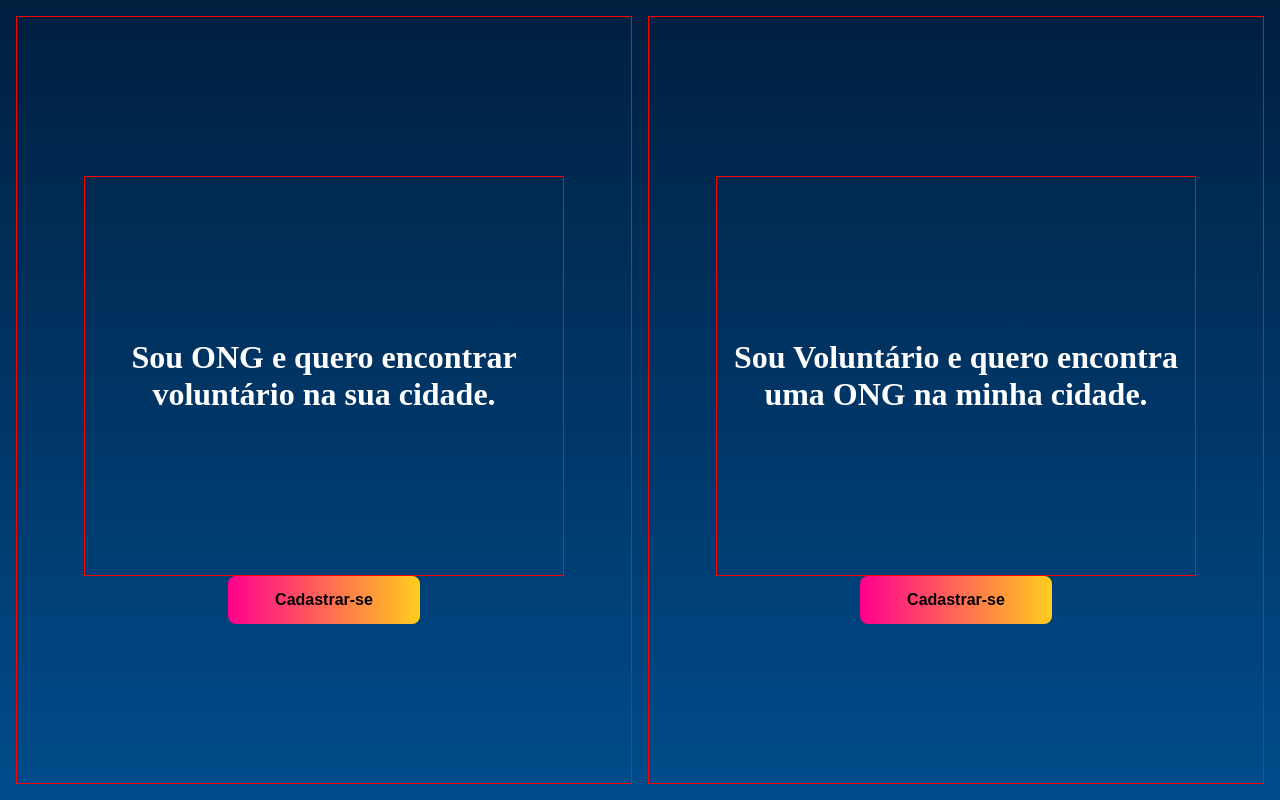
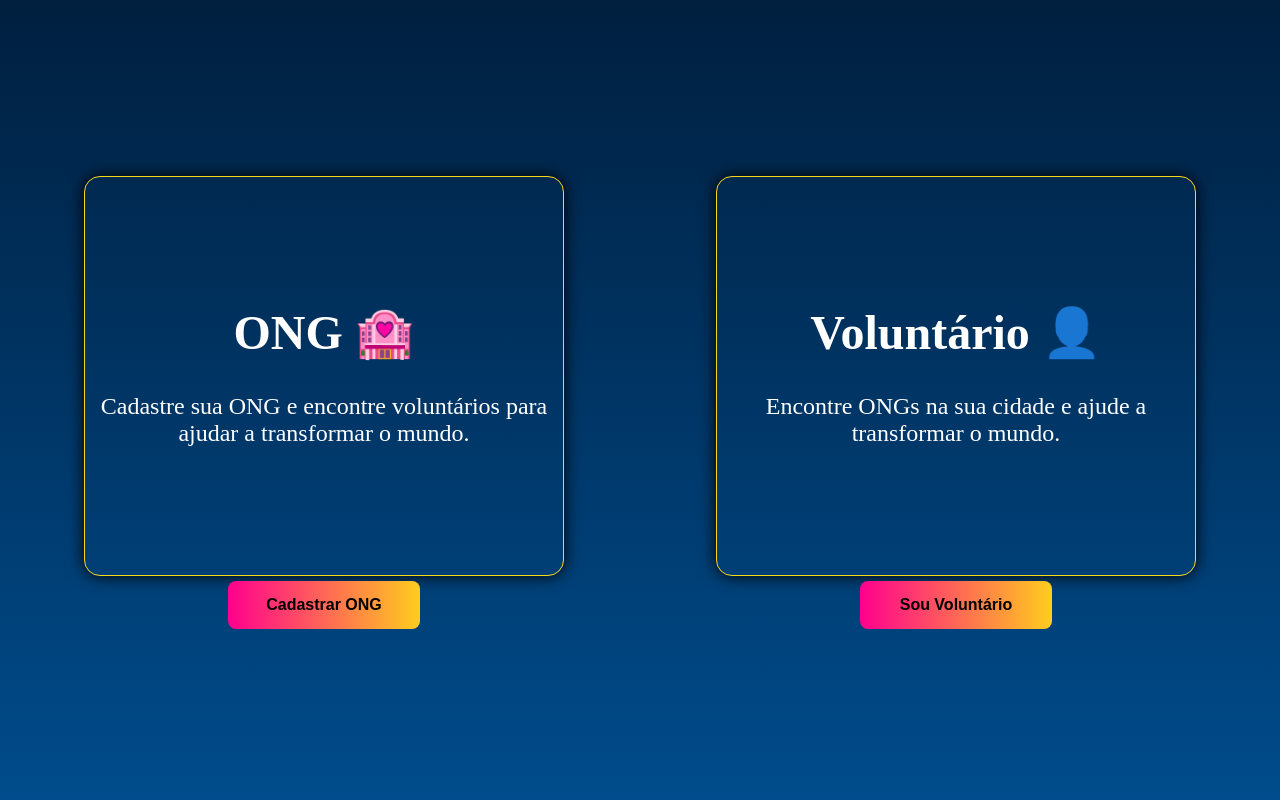
Before and after one commit to DaksonC/seja-voluntario, a Next.js app: page / in a window 1280 px wide. Built offline with nearby package versions, Linux system fonts and the light colour scheme.

Commit message:
feat(components) finaliza layout da primeira página

```diff
--- a/src/components/Header/index.tsx
+++ b/src/components/Header/index.tsx
@@ -1,13 +1,14 @@
 import { ContainerHeader } from "./styles";
-
 interface HeaderProps {
   title: string;
+  description?: string;
 }
 
-export function Header({ title }: HeaderProps) {
+export function Header({ title, description }: HeaderProps) {
   return (
     <ContainerHeader>
       <h1>{title}</h1>
+      <p>{description}</p>
     </ContainerHeader>
   )
 }
--- a/src/components/Header/styles.ts
+++ b/src/components/Header/styles.ts
@@ -1,15 +1,24 @@
 import styled from "styled-components";
 
 export const ContainerHeader = styled.div`
-  border: 1px solid #f00;
   max-width: 30rem;
   max-height: 25rem;
   text-align: center;
+  border: 1px solid #f9d71c;
+  border-radius: 1rem;
+  margin: 5px auto;
+  box-shadow: 0 0 1rem #000;
 
   h1 {
-    font-size: 2rem;
+    font-size: 3rem;
     font-weight: bold;
     color: #fff;
     margin: 1rem 0;
   }
+
+  p {
+    font-size: 1.5rem;
+    color: #fff;
+    margin: 1rem 0;
+  }
 `;
--- a/src/pages/index.tsx
+++ b/src/pages/index.tsx
@@ -14,12 +14,18 @@ export default function Home() {
       </Head>
       <Container>
         <div>
-          <Header title="Sou ONG e quero encontrar voluntário na sua cidade." />
-          <ButtonRegister title="Cadastrar-se" />
+          <Header
+            title="ONG 🏩"
+            description="Cadastre sua ONG e encontre voluntários para ajudar a transformar o mundo."
+          />
+          <ButtonRegister title="Cadastrar ONG" />
         </div>
         <div>
-          <Header title="Sou Voluntário e quero encontra uma ONG na minha cidade." />
-          <ButtonRegister title="Cadastrar-se" />
+          <Header
+            title="Voluntário 👤"
+            description="Encontre ONGs na sua cidade e ajude a transformar o mundo."
+          />
+          <ButtonRegister title="Sou Voluntário" />
         </div>
       </Container>
     </>
--- a/src/pages/styles.ts
+++ b/src/pages/styles.ts
@@ -11,7 +11,6 @@ export const Container = styled.div`
   justify-content: center;
 
   div {
-    border: 1px solid #f00;
     width: 100%;
     height: 100%;
     display: flex;
```
